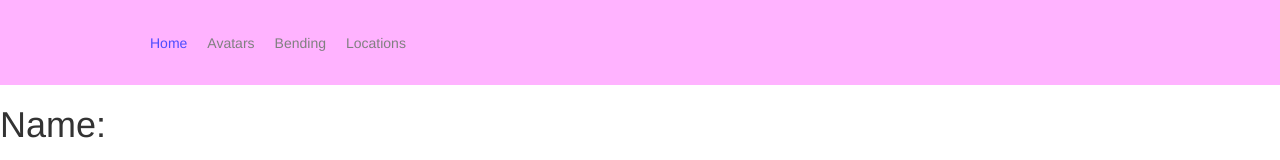
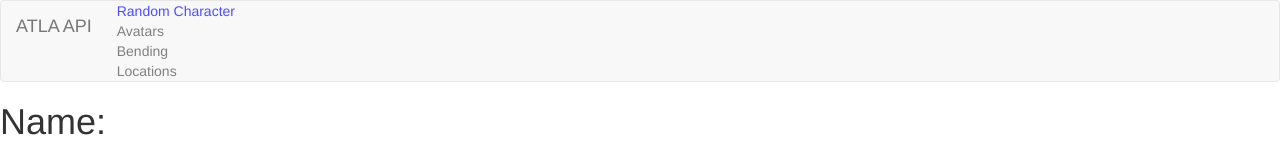
Before and after one commit to emmabradford/react-with-api, a React (Create React App) app in the folder my-app/: page / in a window 1280 px wide. Shown: the top 160 px of the page. Built offline with nearby package versions, Linux system fonts and the light colour scheme; no server answers.

Commit message:
changed stying on nav bar

```diff
--- a/my-app/src/components/navbar/index.js
+++ b/my-app/src/components/navbar/index.js
@@ -4,11 +4,19 @@ import { Nav, NavLink, NavMenu }
 
 const Navbar = () => {
     return (
-    <>
-      <Nav>
-        <NavMenu>
+
+
+
+        <div className="NavBar">
+            <nav class="navbar navbar-default">
+                <div class="container-fluid">
+                    <div class="navbar-header">
+                        <a class="navbar-brand" href="#">ATLA API</a>
+                    </div>
+                    <ul class="nav navbar-nav">
+
                     <NavLink to="/" activeStyle>
-            Home
+                        Random Character
                     </NavLink>
                     <NavLink to="/avatars" activeStyle>
                         Avatars
@@ -19,9 +27,11 @@ const Navbar = () => {
                     <NavLink to="/Locations" activeStyle>
                         Locations
                     </NavLink>
-        </NavMenu>
-      </Nav>
-    </>
+                    </ul>
+                </div>
+            </nav >
+        </div >
+
     );
 };
 
```
Lines whose indentation alone changed are shown as unchanged.
